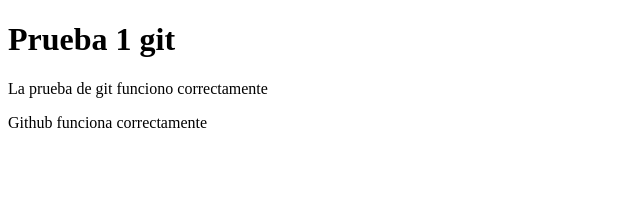
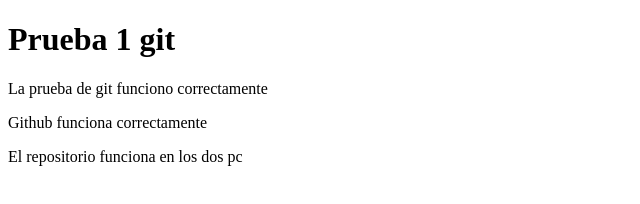
Before and after one commit to JuanMaa15/practicaGit, a plain HTML site: page index.html in a window 1280 px wide. Shown: the whole page, without its empty margins (0-640 px from the left). Drawn offline with Linux system fonts and the light colour scheme.

Commit message:
Cuarto commit (PC Simona)

```diff
--- a/index.html
+++ b/index.html
@@ -10,5 +10,6 @@
     <h1>Prueba 1 git</h1>
     <p>La prueba de git funciono correctamente</p>
     <p>Github funciona correctamente</p>
+    <p>El repositorio funciona en los dos pc</p>
 </body>
 </html>
```
